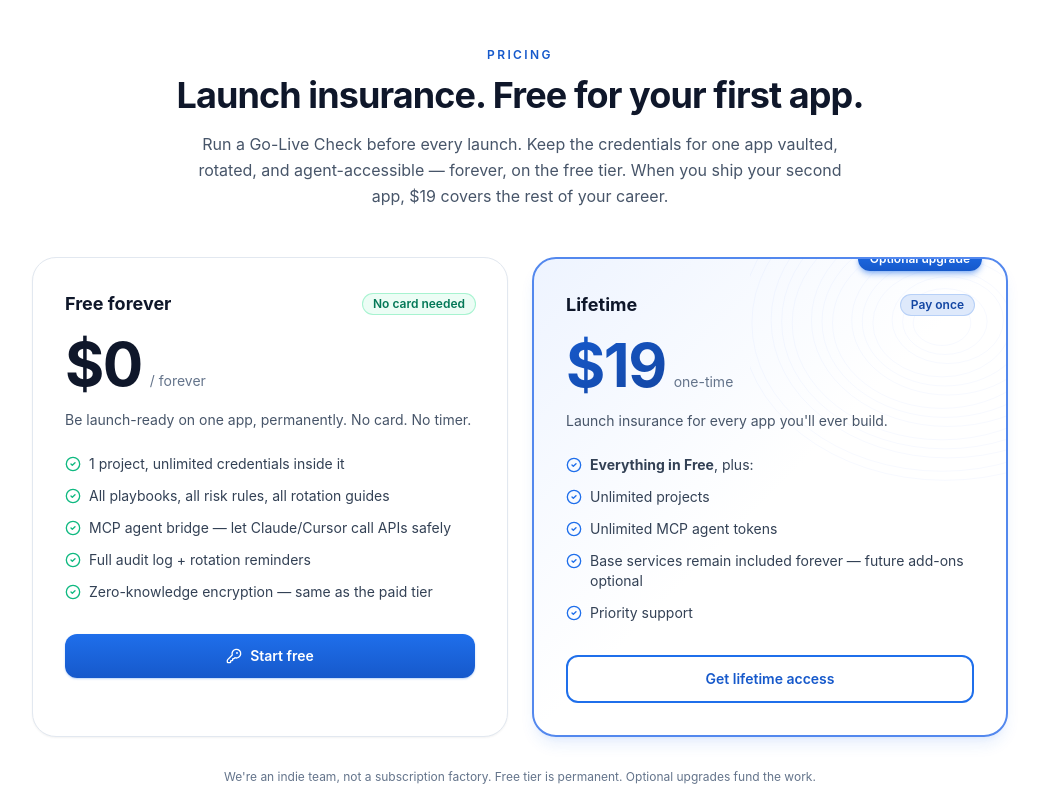
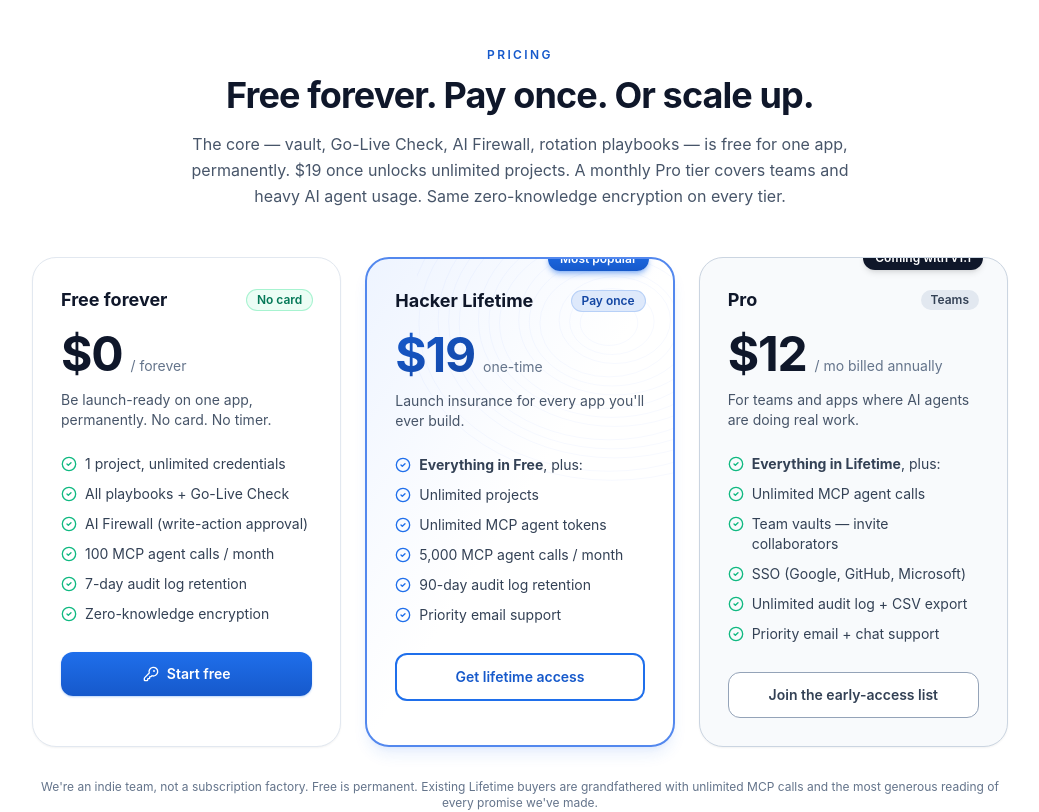
Before and after one commit to sdavis30731/sherpa, a Next.js app: page / in a window 1280 px wide. Shown: the part 8680-9492 px from the top of the page, without its empty margins (120-1159 px from the left). Built offline with nearby package versions, Linux system fonts and the light colour scheme.

Commit message:
SHRP-044 Three-tier pricing — Free / Hacker Lifetime / Pro (coming with v1.1)

```diff
--- a/app/page.tsx
+++ b/app/page.tsx
@@ -444,7 +444,8 @@
       </div>
 
       {/* ============================================================
-          PRICING — white background, two-tier cards
+          PRICING — three-tier cards. Free + Lifetime live today;
+          Pro shows as Coming with v1.1 with waitlist signup.
           ============================================================ */}
       <Section background="white">
         <div className="text-center">
@@ -452,100 +453,145 @@
             Pricing
           </p>
           <h2 className="mt-3 text-3xl font-bold tracking-tight text-slate-900 sm:text-4xl">
-            Launch insurance. Free for your first app.
+            Free forever. Pay once. Or scale up.
           </h2>
           <p className="mx-auto mt-4 max-w-2xl text-base leading-relaxed text-slate-600">
-            Run a Go-Live Check before every launch. Keep the credentials
-            for one app vaulted, rotated, and agent-accessible — forever,
-            on the free tier. When you ship your second app, $19 covers
-            the rest of your career.
+            The core — vault, Go-Live Check, AI Firewall, rotation playbooks —
+            is free for one app, permanently. $19 once unlocks unlimited
+            projects. A monthly Pro tier covers teams and heavy AI agent
+            usage. Same zero-knowledge encryption on every tier.
           </p>
         </div>
 
-        <div className="mt-12 grid grid-cols-1 gap-6 sm:grid-cols-2">
-          {/* Free tier */}
-          <div className="group relative overflow-hidden rounded-3xl border border-slate-200 bg-white p-8 shadow-sm transition hover:shadow-lg">
+        <div className="mt-12 grid grid-cols-1 gap-6 lg:grid-cols-3">
+          {/* ─── Free tier ─── */}
+          <div className="group relative overflow-hidden rounded-3xl border border-slate-200 bg-white p-7 shadow-sm transition hover:shadow-lg">
             <div className="flex items-center justify-between">
               <h3 className="text-lg font-bold text-slate-900">Free forever</h3>
               <span className="rounded-full bg-emerald-50 px-2.5 py-0.5 text-xs font-semibold text-emerald-700 ring-1 ring-emerald-200">
-                No card needed
+                No card
               </span>
             </div>
             <div className="mt-4 flex items-baseline gap-2">
-              <span className="text-6xl font-bold tracking-tight text-slate-900">
+              <span className="text-5xl font-bold tracking-tight text-slate-900">
                 $0
               </span>
               <span className="text-sm text-slate-500">/ forever</span>
             </div>
-            <p className="mt-4 text-sm text-slate-600">
+            <p className="mt-3 text-sm text-slate-600">
               Be launch-ready on one app, permanently. No card. No timer.
             </p>
-            <ul className="mt-6 space-y-3 text-sm text-slate-700">
-              <PriceBullet>1 project, unlimited credentials inside it</PriceBullet>
-              <PriceBullet>All playbooks, all risk rules, all rotation guides</PriceBullet>
-              <PriceBullet>MCP agent bridge — let Claude/Cursor call APIs safely</PriceBullet>
-              <PriceBullet>Full audit log + rotation reminders</PriceBullet>
-              <PriceBullet>Zero-knowledge encryption — same as the paid tier</PriceBullet>
+            <ul className="mt-6 space-y-2.5 text-sm text-slate-700">
+              <PriceBullet>1 project, unlimited credentials</PriceBullet>
+              <PriceBullet>All playbooks + Go-Live Check</PriceBullet>
+              <PriceBullet>AI Firewall (write-action approval)</PriceBullet>
+              <PriceBullet>100 MCP agent calls / month</PriceBullet>
+              <PriceBullet>7-day audit log retention</PriceBullet>
+              <PriceBullet>Zero-knowledge encryption</PriceBullet>
             </ul>
             <Link
               href="/signup"
-              className="mt-8 inline-flex w-full items-center justify-center gap-2 rounded-xl bg-gradient-to-b from-sherpa-500 to-sherpa-600 px-4 py-3 text-sm font-semibold text-white shadow-sm shadow-sherpa-500/30 transition hover:shadow-md hover:shadow-sherpa-500/40"
+              className="mt-7 inline-flex w-full items-center justify-center gap-2 rounded-xl bg-gradient-to-b from-sherpa-500 to-sherpa-600 px-4 py-3 text-sm font-semibold text-white shadow-sm shadow-sherpa-500/30 transition hover:shadow-md hover:shadow-sherpa-500/40"
             >
               <KeyRound className="h-4 w-4" /> Start free
             </Link>
           </div>
 
-          {/* Lifetime upgrade */}
-          <div className="group relative overflow-hidden rounded-3xl border-2 border-sherpa-400 bg-gradient-to-br from-sherpa-50 via-white to-white p-8 shadow-lg shadow-sherpa-500/10 transition hover:shadow-xl hover:shadow-sherpa-500/20">
-            {/* Decorative topo in corner */}
+          {/* ─── Hacker Lifetime ─── */}
+          <div className="group relative overflow-hidden rounded-3xl border-2 border-sherpa-400 bg-gradient-to-br from-sherpa-50 via-white to-white p-7 shadow-lg shadow-sherpa-500/10 transition hover:shadow-xl hover:shadow-sherpa-500/20">
             <TopoPattern
               variant="rings"
               aria-hidden
               className="pointer-events-none absolute -right-32 -top-32 h-96 w-96 text-sherpa-400/10"
             />
             <div className="absolute -top-3 right-6 rounded-full bg-gradient-to-b from-sherpa-500 to-sherpa-600 px-3 py-1 text-xs font-semibold text-white shadow-md shadow-sherpa-500/40">
-              Optional upgrade
+              Most popular
             </div>
             <div className="relative">
               <div className="flex items-center justify-between">
-                <h3 className="text-lg font-bold text-slate-900">Lifetime</h3>
+                <h3 className="text-lg font-bold text-slate-900">Hacker Lifetime</h3>
                 <span className="rounded-full bg-sherpa-100 px-2.5 py-0.5 text-xs font-semibold text-sherpa-700 ring-1 ring-sherpa-200">
                   Pay once
                 </span>
               </div>
               <div className="mt-4 flex items-baseline gap-2">
-                <span className="bg-gradient-to-br from-sherpa-600 to-sherpa-700 bg-clip-text text-6xl font-bold tracking-tight text-transparent">
+                <span className="bg-gradient-to-br from-sherpa-600 to-sherpa-700 bg-clip-text text-5xl font-bold tracking-tight text-transparent">
                   $19
                 </span>
                 <span className="text-sm text-slate-500">one-time</span>
               </div>
-              <p className="mt-4 text-sm text-slate-600">
+              <p className="mt-3 text-sm text-slate-600">
                 Launch insurance for every app you&apos;ll ever build.
               </p>
-              <ul className="mt-6 space-y-3 text-sm text-slate-700">
+              <ul className="mt-6 space-y-2.5 text-sm text-slate-700">
                 <PriceBullet color="sherpa">
                   <strong>Everything in Free</strong>, plus:
                 </PriceBullet>
                 <PriceBullet color="sherpa">Unlimited projects</PriceBullet>
                 <PriceBullet color="sherpa">Unlimited MCP agent tokens</PriceBullet>
                 <PriceBullet color="sherpa">
-                  Base services remain included forever — future add-ons optional
+                  5,000 MCP agent calls / month
                 </PriceBullet>
-                <PriceBullet color="sherpa">Priority support</PriceBullet>
+                <PriceBullet color="sherpa">
+                  90-day audit log retention
+                </PriceBullet>
+                <PriceBullet color="sherpa">Priority email support</PriceBullet>
               </ul>
               <Link
                 href="/signup?upgrade=lifetime"
-                className="mt-8 inline-flex w-full items-center justify-center gap-2 rounded-xl border-2 border-sherpa-500 bg-white px-4 py-3 text-sm font-semibold text-sherpa-600 transition hover:bg-sherpa-50"
+                className="mt-7 inline-flex w-full items-center justify-center gap-2 rounded-xl border-2 border-sherpa-500 bg-white px-4 py-3 text-sm font-semibold text-sherpa-600 transition hover:bg-sherpa-50"
               >
                 Get lifetime access
               </Link>
             </div>
           </div>
+
+          {/* ─── Pro (coming soon) ─── */}
+          <div className="group relative overflow-hidden rounded-3xl border border-slate-300 bg-slate-50 p-7 shadow-sm transition hover:shadow-md">
+            <div className="absolute -top-3 right-6 rounded-full bg-slate-900 px-3 py-1 text-xs font-semibold text-white shadow-md">
+              Coming with v1.1
+            </div>
+            <div className="flex items-center justify-between">
+              <h3 className="text-lg font-bold text-slate-900">Pro</h3>
+              <span className="rounded-full bg-slate-200 px-2.5 py-0.5 text-xs font-semibold text-slate-700">
+                Teams
+              </span>
+            </div>
+            <div className="mt-4 flex items-baseline gap-2">
+              <span className="text-5xl font-bold tracking-tight text-slate-900">
+                $12
+              </span>
+              <span className="text-sm text-slate-500">
+                / mo billed annually
+              </span>
+            </div>
+            <p className="mt-3 text-sm text-slate-600">
+              For teams and apps where AI agents are doing real work.
+            </p>
+            <ul className="mt-6 space-y-2.5 text-sm text-slate-700">
+              <PriceBullet>
+                <strong>Everything in Lifetime</strong>, plus:
+              </PriceBullet>
+              <PriceBullet>Unlimited MCP agent calls</PriceBullet>
+              <PriceBullet>Team vaults — invite collaborators</PriceBullet>
+              <PriceBullet>SSO (Google, GitHub, Microsoft)</PriceBullet>
+              <PriceBullet>Unlimited audit log + CSV export</PriceBullet>
+              <PriceBullet>Priority email + chat support</PriceBullet>
+            </ul>
+            <Link
+              href="/signup?intent=pro-waitlist"
+              className="mt-7 inline-flex w-full items-center justify-center gap-2 rounded-xl border border-slate-400 bg-white px-4 py-3 text-sm font-semibold text-slate-700 transition hover:bg-slate-100"
+            >
+              Join the early-access list
+            </Link>
+          </div>
         </div>
 
         <p className="mt-8 text-center text-xs text-slate-500">
-          We&apos;re an indie team, not a subscription factory. Free tier is
-          permanent. Optional upgrades fund the work.
+          We&apos;re an indie team, not a subscription factory. Free is
+          permanent. Existing Lifetime buyers are grandfathered with
+          unlimited MCP calls and the most generous reading of every
+          promise we&apos;ve made.
         </p>
       </Section>
 
```
